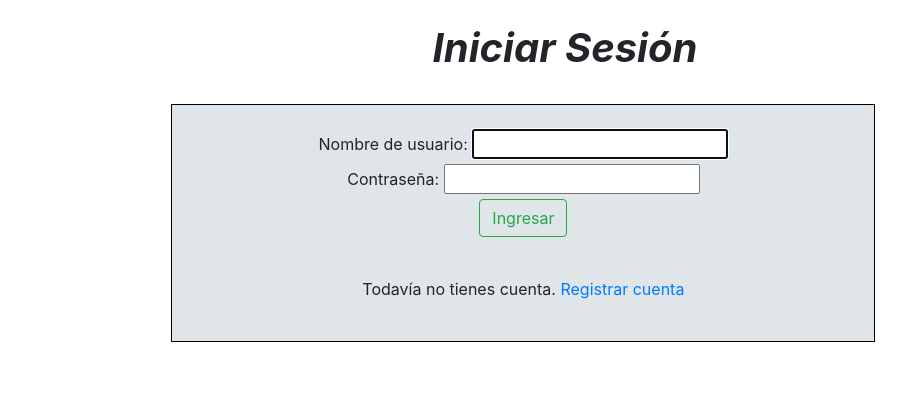
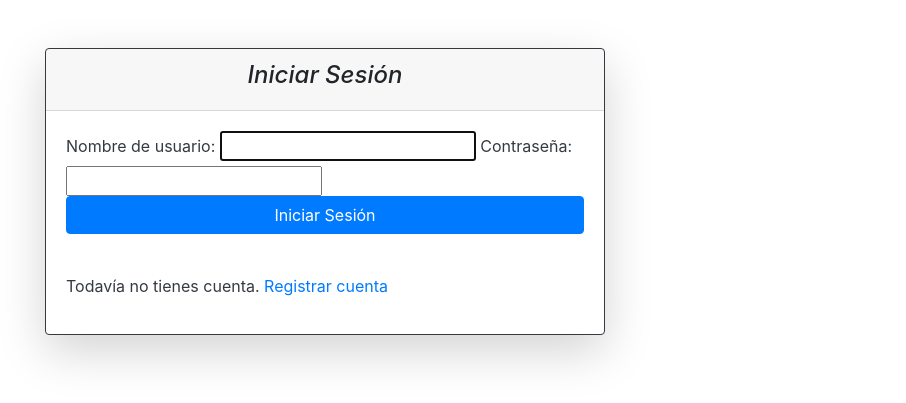
Before and after one commit to AlbertoMaciasGutierrez/PlataformaAnalisisDatosInstagram, a Django app: page /accounts/login/ in a window 1280 px wide. Shown: the part 57-460 px from the top of the page, without its empty margins (315-1221 px from the left). Run offline with Django 4.2, Linux system fonts and the light colour scheme.

Commit message:
add home y mejora formulario inicio sesión

```diff
--- a/datosUsuarioInstagram/static/css/style.css
+++ b/datosUsuarioInstagram/static/css/style.css
@@ -2,7 +2,6 @@
     background-color: #E0E5E9;
     width: 55% ;
     text-align: center;
-    margin-left: 38%;
     border: 1px solid #000000;
 }
 
--- a/plataformaAnalisisDatosInstagram/urls.py
+++ b/plataformaAnalisisDatosInstagram/urls.py
@@ -19,10 +19,12 @@ from datosUsuarioInstagram import views
 
 urlpatterns = [
     path('admin/', admin.site.urls),
+    path('analisisInsta/', views.renderizarHome, name="home"),
     path('analisisInsta/buscadorCuenta/', views.bucadorCuentas, name="buscadorCuentas"),
     #path('analisisInsta/buscadorCuenta/busqueda/<nombre>/', views.realizarBusqueda, name="realizarBusqueda"),
     path('analisisInsta/buscadorCuenta/busqueda/<IDusuario>/', views.obtenerInformacionCuenta, name="obtenerInformacionCuenta"),
 
     path('registro/',views.RegistroUsuario.as_view(), name='registro_usuario'),
+    path('login/',views.LoginUsuario.as_view(), name='login_usuario'),
     path('accounts/', include('django.contrib.auth.urls')),                                      #Add Django site authentication urls (for login, logout, password management)
 ]
--- a/templates/base.html
+++ b/templates/base.html
@@ -27,7 +27,7 @@
 
             {% if user.is_authenticated %}
 
-                    <a class="navbar-brand" href="*">AnalistaInstagram </a>
+                    <a class="navbar-brand" href ="{% url 'home' %}">AnalistaInstagram </a>
                     <button class="navbar-toggler" type="button" data-toggle="collapse" data-target="#navbarText" aria-controls="navbarText" aria-expanded="false" aria-label="Toggle navigation">
                         <span class="navbar-toggler-icon"></span>
                     </button>
@@ -57,7 +57,7 @@
 
 
             {%else %}
-                <a class="navbar-brand" href="*">AnalistaInstagram </a>
+                <a class="navbar-brand" href="{% url 'home' %}">AnalistaInstagram </a>
                 <button type="button" class="navbar-toggler" data-toggle="collapse" data-target="#navbarText" aria-controls="navbarText" aria-expanded="false" aria-label="Toggle navigation">
                     <span class="navbar-toggler-icon"></span>
                 </button>
@@ -65,7 +65,7 @@
                 <div class="collapse navbar-collapse" id="navbarText">
                     <ul class="navbar-nav justify-content-end ml-auto">
                         <li class="nav-item ">
-                            <a class ="nav-link" href="{% url 'login'%}">Iniciar Sesión</a>
+                            <a class ="nav-link" href="{% url 'login_usuario'%}">Iniciar Sesión</a>
                         </li>
 
                         <li class="nav-item ">
--- a/templates/registration/login.html
+++ b/templates/registration/login.html
@@ -4,14 +4,25 @@
 
 {% block content %}
 
-  <div class="container mr-xl-5 " style="width: 55%;">
-      <h1 class="text-center "><i><b>Iniciar Sesión</b></i></h1>
+
+  <div class="container">
     <br>
-  </div>
+    <div class = "row">
+        <div class = "d-flex col-12 col-sm-10 col-md-8 offset-md-2 offset-sm-1 justify-content-around">
+          <div class = "card shadow-lg border-dark" style="max-width: 35rem; min-width: 20rem;">
+            <div class = "card-header font-weight-bold text-center"> <h4><i>Iniciar Sesión</i></h4></div>
+            <div class = "card-body text-dark">
+              <form method="post" action="{% url 'login_usuario' %}">
+                {% csrf_token %}  {%comment%} "{% csrf_token %}" Genera un token único por cada petición, de tal manera que nadie pueda falsificar
+                                  la solicitud para el sitio web ya que los falsificadores no poseerán este token, y la aplicación dará un error.
+                                  Bueno para cualquier plantilla que use formularios POST{% endcomment %}
 
-  <div class="container-c  ">
+                {{form}}
                 <br>
-
+                <button class="btn btn-md btn-primary btn-block" type="submit">Iniciar Sesión</button>
+                <br>
+              </form>
+              <p>Todavía no tienes cuenta. <a href="{% url 'registro_usuario' %}">Registrar cuenta</a> </p>
               {% if form.errors %}
               <p style="color:#f80000">Tu usuario o contraseña son incorrectos. Por favor inténtalo de nuevo.</p>
               {% endif %}
@@ -21,36 +32,18 @@
                 <p>Tu cuenta no tiene acceso a esta página. Para seguir,
                 inicie sesión con una cuenta que tenga acceso.</p>
                 {% else %}
-      <p>Por favor, inicia sesión para poder ver esta página.</p>
+                <p class = "text-info">Por favor, inicia sesión para poder ver esta página.</p>
                 {% endif %}
               {% endif %}
+            </div>
+          </div>
 
-
-    <form method="post" action="{% url 'login' %}">
-      {% csrf_token %}  {%comment%} "{% csrf_token %}" Genera un token único por cada petición, de tal manera que nadie pueda falsificar
-                        la solicitud para el sitio web ya que los falsificadores no poseerán este token, y la aplicación dará un error.
-                        Bueno para cualquier plantilla que use formularios POST{% endcomment %}
-
-      <div>
-        <td>{{ form.username.label_tag }}</td>
-        <td>{{ form.username }}</td>
         </div>
-      <div>
-        <td>{{ form.password.label_tag }}</td>
-        <td>{{ form.password }}</td>
     </div>
 
 
 
-      <div class="boton-login text-center">
-        <input class="btn btn-outline-success" type="submit" value="Ingresar" />
-      </div>
-      <br>
 
-    </form>
-
-
-    <p>Todavía no tienes cuenta. <a href="{% url 'registro_usuario' %}">Registrar cuenta</a> </p>
     <br>
   </div>
 
--- a/templates/registration/registrar.html
+++ b/templates/registration/registrar.html
@@ -8,12 +8,12 @@
         <p>Error al registrar</p>
     {% endif %}
 
-    <div class="container mr-xl-5 " style="width: 55%;">
+    <div class="container" >
       <h1 class="text-center "><i><b>Registrarse</b></i></h1>
       <br>
     </div>
 
-    <div class="container-d mr-xl-5 ">
+    <div class="container" style= "background-color: #E0E5E9; width: 55% ; border: 1px solid #000000; ">
         <br>
         <form method="POST" action="">
             {% csrf_token %}    {%comment%} "{% csrf_token %}" Genera un token único por cada petición, de tal manera que nadie pueda falsificar
```
Also changed, not shown: datosUsuarioInstagram/forms.py (+10 -2 lines), datosUsuarioInstagram/views.py (+16 -4 lines), plataformaAnalisisDatosInstagram/settings.py (+4 -3 lines), templates/home/home.html (added, +22 -0 lines), 1 other file. Lines whose indentation alone changed are shown as unchanged.
